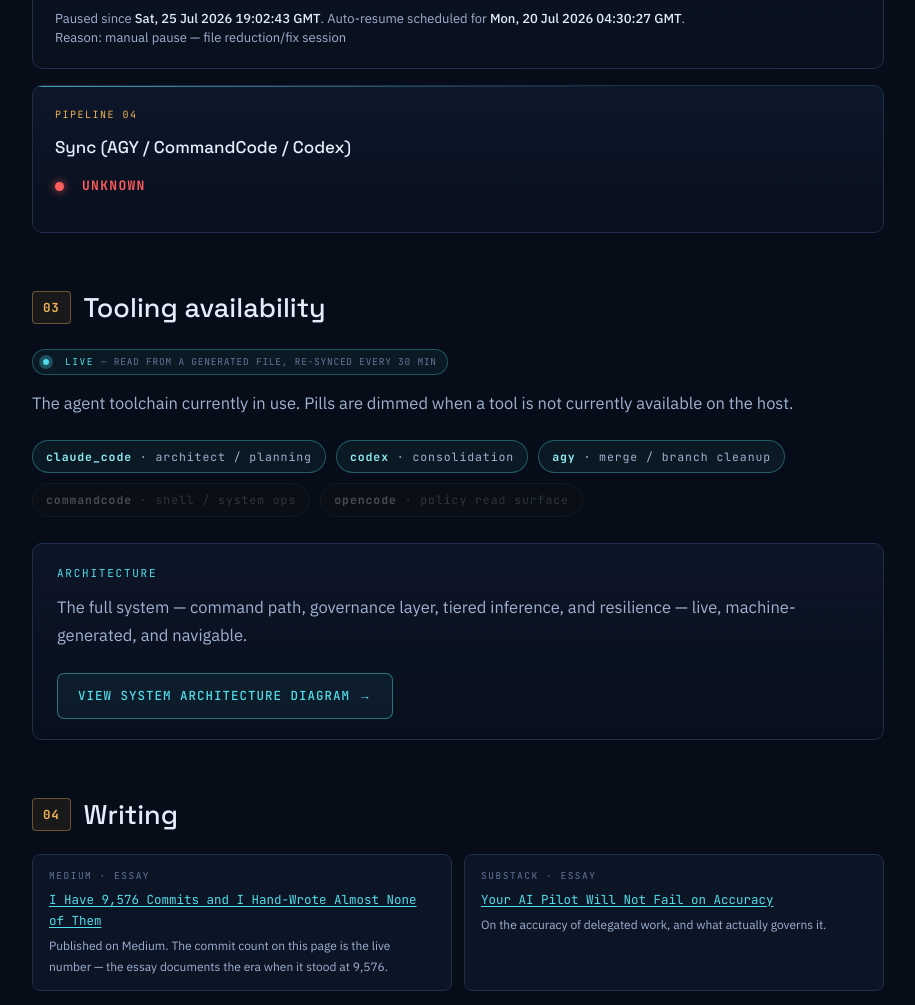
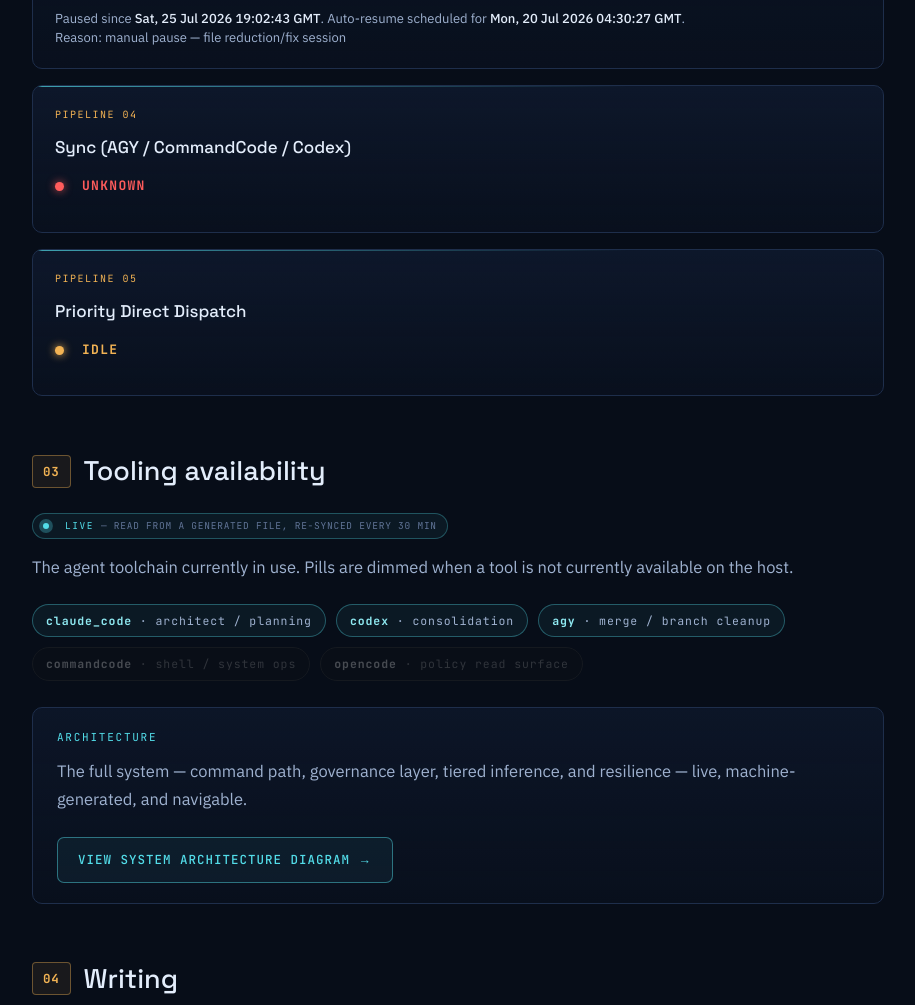
Before and after one commit to aibony/aibony.github.io, a plain HTML site: page systems.html in a window 1280 px wide. Shown: the part 1911-2916 px from the top of the page, without its empty margins (182-1097 px from the left). Drawn offline with Linux system fonts and the light colour scheme; no server answers.

Commit message:
feat: add Pipeline 05 (Priority Direct Dispatch) card, B-505/ADR-035

```diff
--- a/systems.html
+++ b/systems.html
@@ -380,6 +380,14 @@
       counts: (typeof sy.done === "number") ? { done: sy.done, failed: sy.failed, running: sy.running, ready: sy.ready, remaining: sy.remaining } : null
     });
 
+    var pd = p.priority_direct || {};
+    var pds = (typeof pd.status === "string") ? pd.status : "idle";
+    cards += pipelineCard({
+      idx: "PIPELINE 05", title: "Priority Direct Dispatch",
+      status: pds,
+      counts: (typeof pd.done === "number") ? { done: pd.done, failed: pd.failed, running: pd.running, ready: pd.ready, remaining: pd.remaining } : null
+    });
+
     el("pipelinegrid").innerHTML = cards;
     countUp(el("pipelinegrid"));
 
```
